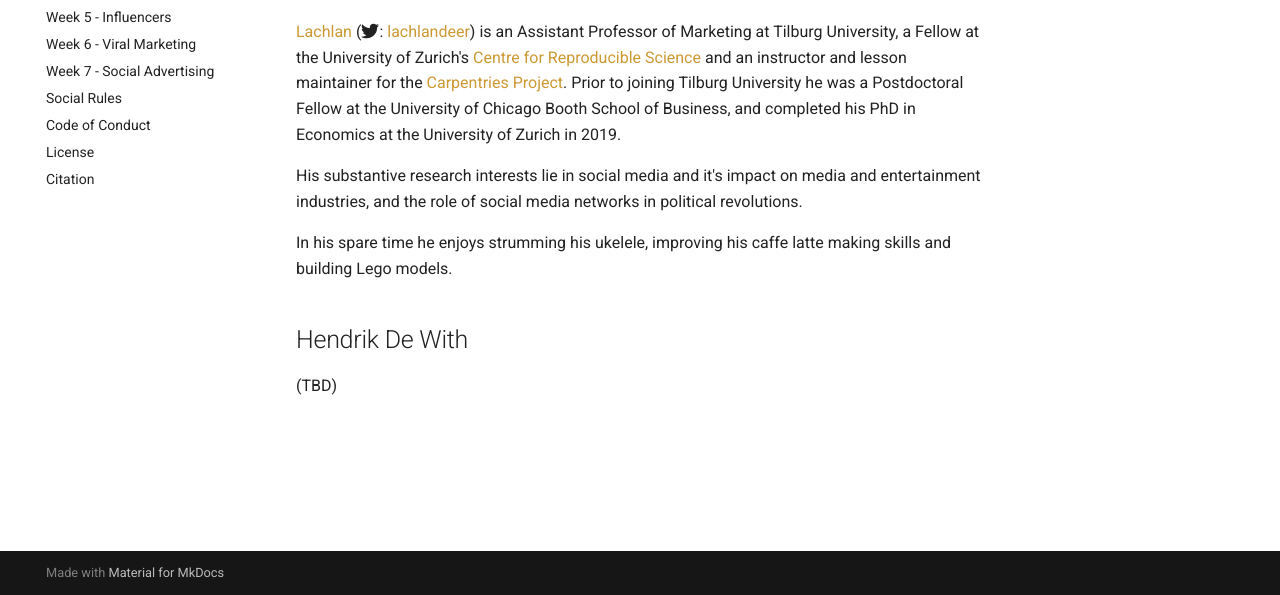
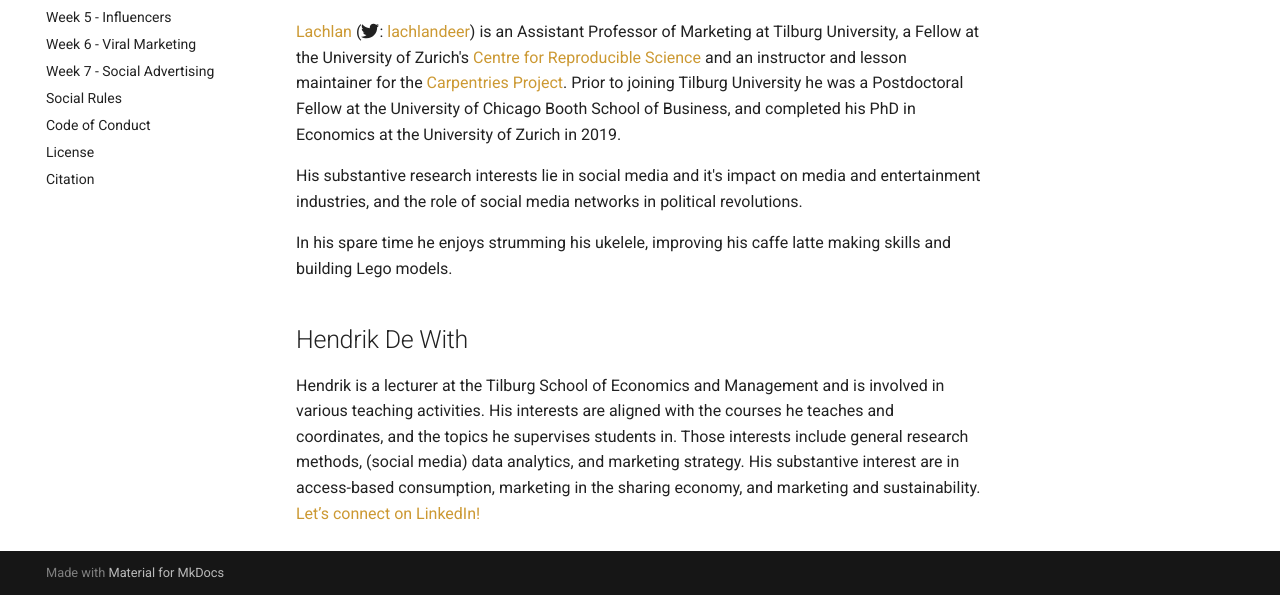
Before and after one commit to tisem-digital-marketing/2021-smwa, an MkDocs documentation site: the page built from docs/about.md, in a window 1280 px wide and 1030 px high, cut to the strip 435-1030 px from the top of the window. Built offline with MkDocs 1.6.1 and Material for MkDocs 9.7.7, drawn with Linux system fonts in a browser that asks for light colours; old or Windows-style settings are respelled for this version of MkDocs.

Commit message:
info on hendrik

```diff
--- a/docs/about.md
+++ b/docs/about.md
@@ -15,4 +15,8 @@ In his spare time he enjoys strumming his ukelele, improving his caffe latte mak
 
 ## Hendrik De With
 
-(TBD)
+Hendrik is a lecturer at the Tilburg School of Economics and Management and is involved in various teaching activities.
+His interests are aligned with the courses he teaches and coordinates, and the topics he supervises students in.
+Those interests include general research methods, (social media) data analytics, and marketing strategy.
+His substantive interest are in access-based consumption, marketing in the sharing economy, and marketing and sustainability.
+[Let’s connect on LinkedIn!](https://www.linkedin.com/in/h-de-with/)
```
